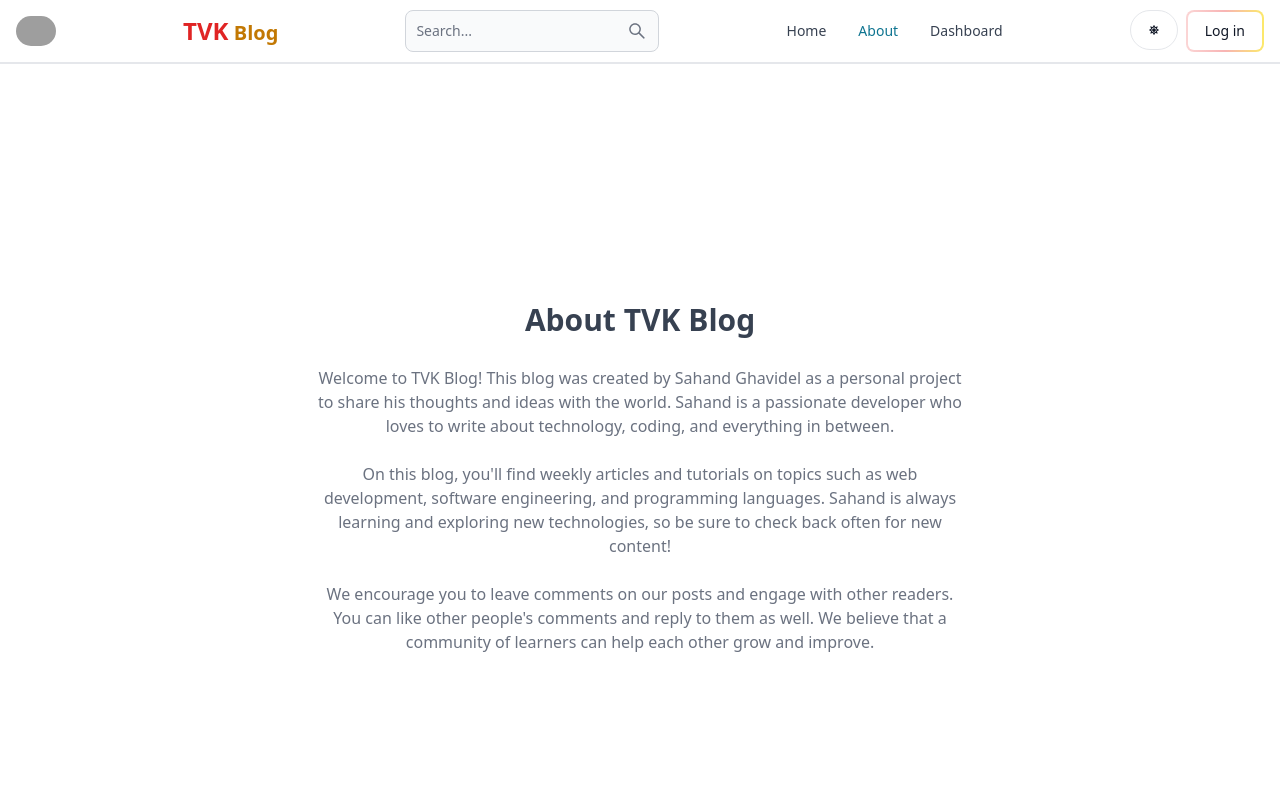
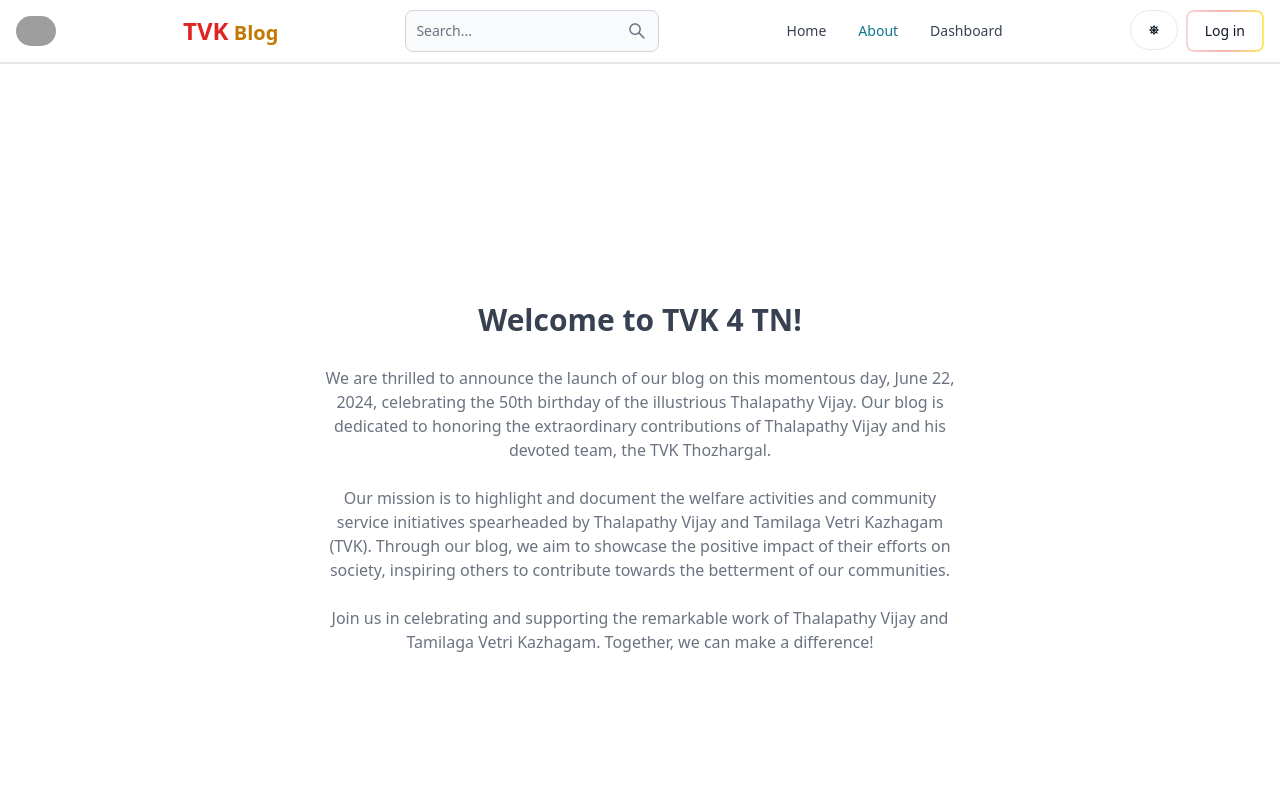
Before and after one commit to Jominjos/tvk-fe, a React (Vite) app: page /about in a window 1280 px wide. Shown: the top 800 px of the page. Built offline with nearby package versions, Linux system fonts and the light colour scheme; no server answers; grey boxes are pictures that could not be loaded.

Commit message:
changed about page and login page

```diff
--- a/src/pages/About.jsx
+++ b/src/pages/About.jsx
@@ -4,28 +4,30 @@
       <div className="max-w-2xl mx-auto p-3 text-center">
         <div>
           <h1 className="text-3xl font font-semibold text-center my-7">
-            About TVK Blog
+            Welcome to TVK 4 TN!
           </h1>
           <div className="text-md text-gray-500 flex flex-col gap-6">
             <p>
-              Welcome to TVK Blog! This blog was created by Sahand Ghavidel as a
-              personal project to share his thoughts and ideas with the world.
-              Sahand is a passionate developer who loves to write about
-              technology, coding, and everything in between.
+              We are thrilled to announce the launch of our blog on this
+              momentous day, June 22, 2024, celebrating the 50th birthday of the
+              illustrious Thalapathy Vijay. Our blog is dedicated to honoring
+              the extraordinary contributions of Thalapathy Vijay and his
+              devoted team, the TVK Thozhargal.
             </p>
 
             <p>
-              On this blog, you'll find weekly articles and tutorials on topics
-              such as web development, software engineering, and programming
-              languages. Sahand is always learning and exploring new
-              technologies, so be sure to check back often for new content!
+              Our mission is to highlight and document the welfare activities
+              and community service initiatives spearheaded by Thalapathy Vijay
+              and Tamilaga Vetri Kazhagam (TVK). Through our blog, we aim to
+              showcase the positive impact of their efforts on society,
+              inspiring others to contribute towards the betterment of our
+              communities.
             </p>
 
             <p>
-              We encourage you to leave comments on our posts and engage with
-              other readers. You can like other people's comments and reply to
-              them as well. We believe that a community of learners can help
-              each other grow and improve.
+              Join us in celebrating and supporting the remarkable work of
+              Thalapathy Vijay and Tamilaga Vetri Kazhagam. Together, we can
+              make a difference!
             </p>
           </div>
         </div>
--- a/src/pages/Login.jsx
+++ b/src/pages/Login.jsx
@@ -67,8 +67,8 @@
             Blog
           </Link>
           <p className="text-sm mt-5">
-            This is a demo project. You can login with your email and password
-            or with Google.
+            This is a blog website of TVK. You can login with your email and
+            password.
           </p>
         </div>
         {/* right */}
```
